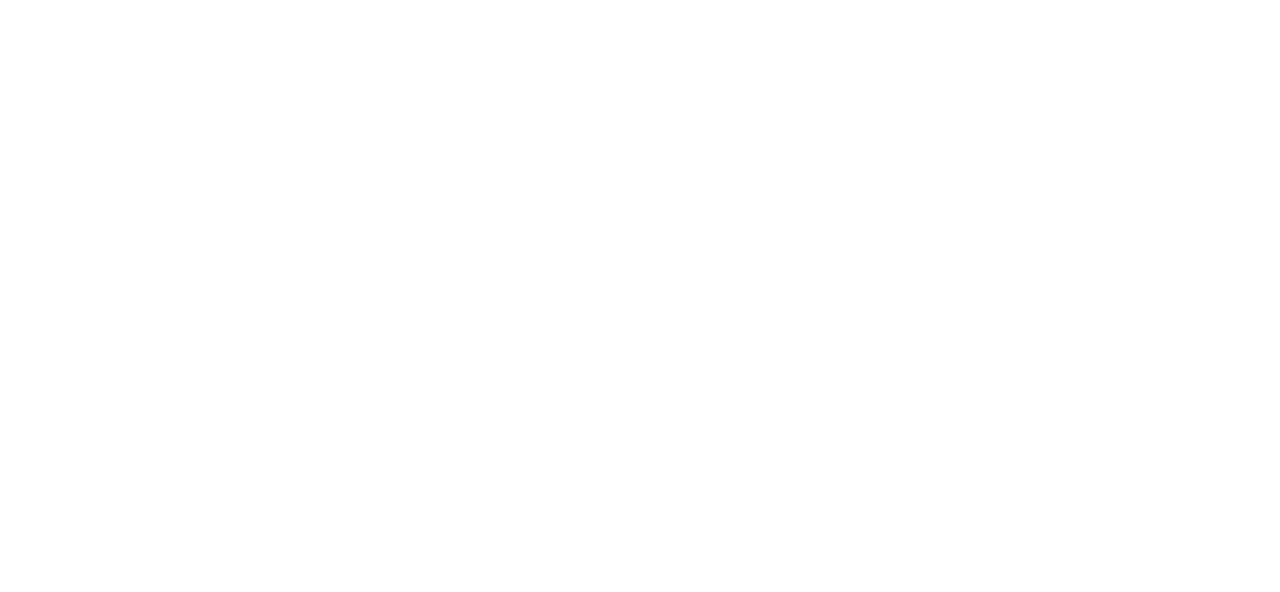
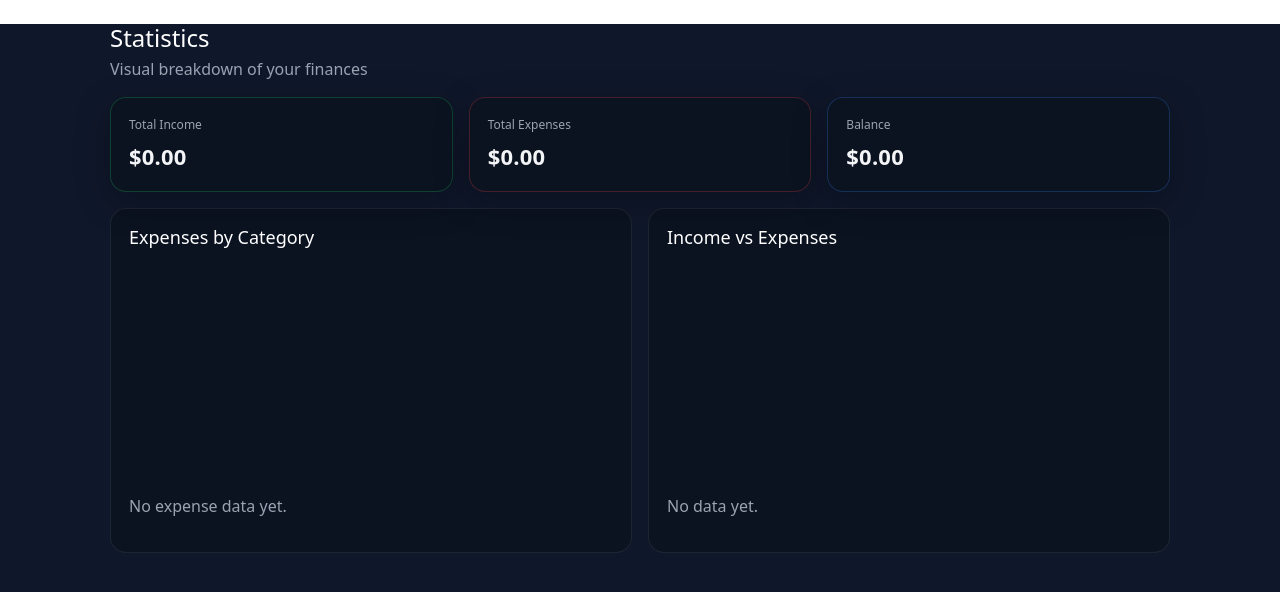
Before and after one commit to ariadiam/money-tracker-frontend, an Angular app: page /statistics in a window 1280 px wide. Before the commit this address led to /. Shown: the top 592 px of the page. Built offline with nearby package versions, Linux system fonts and the light colour scheme; no server answers.

Commit message:
feat: add statistics component

```diff
--- a/package.json
+++ b/package.json
@@ -19,6 +19,7 @@
     "@angular/platform-browser-dynamic": "^19.2.0",
     "@angular/router": "^19.2.0",
     "bootstrap": "^5.3.7",
+    "chart.js": "^4.5.0",
     "rxjs": "~7.8.0",
     "tslib": "^2.3.0",
     "zone.js": "~0.15.0"
--- a/src/app/app.routes.ts
+++ b/src/app/app.routes.ts
@@ -4,6 +4,7 @@
 import { DashboardComponent } from './components/dashboard/dashboard.component';
 import { TransactionListComponent } from './components/transactions/transaction-list/transaction-list.component';
 import { AddTransactionComponent } from './components/transactions/add-transaction/add-transaction.component';
+import { StatisticsComponent } from './components/statistics/statistics.component';
 
 export const routes: Routes = [
   { path: '', redirectTo: 'login', pathMatch: 'full' },
@@ -11,5 +12,6 @@
   { path: 'register', component: RegisterComponent },
   { path: 'dashboard', component: DashboardComponent },
   { path: 'transactions', component: TransactionListComponent },
-  { path: 'transactions/add', component: AddTransactionComponent }
+  { path: 'transactions/add', component: AddTransactionComponent },
+  { path: 'statistics', component: StatisticsComponent },
 ];
--- a/src/app/components/shared/navbar/navbar.component.html
+++ b/src/app/components/shared/navbar/navbar.component.html
@@ -5,6 +5,7 @@
   <a routerLink="/dashboard" routerLinkActive="active-link">Dashboard</a>
   <a routerLink="/transactions" routerLinkActive="active-link">Transactions</a>
   <a routerLink="/transactions/new" routerLinkActive="active-link">Add</a>
+  <a routerLink="/statistics" routerLinkActive="active-link">Statistics</a>
 
   <div class="user">
     <span class="hello">Hi, {{ username || 'User' }}</span>
--- /dev/null
+++ b/src/app/components/statistics/statistics.component.css
@@ -0,0 +1,65 @@
+:host { display:block; min-height:100vh; background:#0f172a; }
+
+.stats-wrap{
+  max-width:1100px;
+  margin: 24px auto;
+  padding: 0 20px;
+  color:#e5e7eb;
+}
+
+.header{
+  display:flex;
+  align-items:flex-end;
+  justify-content:space-between;
+  margin-bottom:16px;
+}
+.header h1{ margin:0 0 4px; font-size:24px; color:#fff; }
+.header .sub{ margin:0; color:#9aa3b2; }
+
+.cards{
+  display:grid;
+  grid-template-columns:repeat(3, 1fr);
+  gap:16px;
+  margin-bottom:16px;
+}
+
+.card{
+  background:#0b1220;
+  border:1px solid rgba(255,255,255,.08);
+  border-radius:16px;
+  padding:18px;
+  box-shadow:0 10px 35px rgba(0,0,0,.25);
+}
+
+.card.kpi .label{ color:#9aa3b2; font-size:12px; }
+.card.kpi .value{
+  margin-top:6px;
+  font-size:22px;
+  font-weight:800;
+  letter-spacing:.2px;
+  color:#f3f4f6; /* brighter for readability */
+}
+
+.card.kpi.income{ border-color: rgba(34,197,94,.25); }
+.card.kpi.expense{ border-color: rgba(239,68,68,.25); }
+.card.kpi.balance{ border-color: rgba(59,130,246,.25); }
+
+.grid{
+  display:grid;
+  grid-template-columns:1fr 1fr;
+  gap:16px;
+}
+
+.panel{
+  background:#0b1220;
+  border:1px solid rgba(255,255,255,.08);
+  border-radius:16px;
+  padding:18px;
+}
+.panel h2{ margin:0 0 12px; font-size:18px; color:#fff; }
+.empty{ color:#9aa3b2; margin-top:8px; }
+
+@media (max-width: 900px){
+  .cards{ grid-template-columns: 1fr; }
+  .grid{ grid-template-columns: 1fr; }
+}
--- /dev/null
+++ b/src/app/components/statistics/statistics.component.html
@@ -0,0 +1,37 @@
+<div class="stats-wrap">
+  <div class="header">
+    <div>
+      <h1>Statistics</h1>
+      <p class="sub">Visual breakdown of your finances</p>
+    </div>
+  </div>
+
+  <div class="cards">
+    <div class="card kpi income">
+      <div class="label">Total Income</div>
+      <div class="value">{{ totalIncome | currency }}</div>
+    </div>
+    <div class="card kpi expense">
+      <div class="label">Total Expenses</div>
+      <div class="value">{{ totalExpenses | currency }}</div>
+    </div>
+    <div class="card kpi balance">
+      <div class="label">Balance</div>
+      <div class="value">{{ (totalIncome - totalExpenses) | currency }}</div>
+    </div>
+  </div>
+
+  <div class="grid">
+    <div class="panel">
+      <h2>Expenses by Category</h2>
+      <canvas #expensesCanvas height="220"></canvas>
+      <p class="empty" *ngIf="!hasExpenses">No expense data yet.</p>
+    </div>
+
+    <div class="panel">
+      <h2>Income vs Expenses</h2>
+      <canvas #shareCanvas height="220"></canvas>
+      <p class="empty" *ngIf="transactions.length === 0">No data yet.</p>
+    </div>
+  </div>
+</div>
--- /dev/null
+++ b/src/app/components/statistics/statistics.component.ts
@@ -0,0 +1,122 @@
+import { Component, OnDestroy, OnInit, ViewChild, ElementRef } from '@angular/core';
+import { CommonModule, CurrencyPipe } from '@angular/common';
+import { TransactionService } from '../../services/transactions/transaction.service';
+import { Transaction } from '../../shared/interfaces/transaction';
+import Chart, { ChartData, ChartOptions } from 'chart.js/auto';
+
+@Component({
+  selector: 'app-statistics',
+  standalone: true,
+  imports: [CommonModule, CurrencyPipe],
+  templateUrl: './statistics.component.html',
+  styleUrls: ['./statistics.component.css']
+})
+export class StatisticsComponent implements OnInit, OnDestroy {
+  @ViewChild('expensesCanvas') expensesCanvas!: ElementRef<HTMLCanvasElement>;
+  @ViewChild('shareCanvas') shareCanvas!: ElementRef<HTMLCanvasElement>;
+
+  transactions: Transaction[] = [];
+  totalIncome = 0;
+  totalExpenses = 0;
+
+  private expensesChart?: Chart;
+  private shareChart?: Chart;
+
+  constructor(private txService: TransactionService) {}
+
+  ngOnInit(): void {
+    this.txService.getTransactions().subscribe({
+      next: (txs) => {
+        this.transactions = txs || [];
+        this.computeTotals();
+        // ensure canvases exist in DOM before building charts
+        setTimeout(() => this.buildCharts(), 0);
+      },
+      error: (err) => console.error('Failed to load transactions for stats', err)
+    });
+  }
+
+  ngOnDestroy(): void {
+    this.expensesChart?.destroy();
+    this.shareChart?.destroy();
+  }
+
+  get hasExpenses(): boolean {
+    return this.transactions.some(t => t.type === 'expense');
+  }
+
+  private computeTotals(): void {
+    const norm = (n: any) => Math.abs(Number(n) || 0);
+    this.totalIncome = this.transactions
+      .filter(t => t.type === 'income')
+      .reduce((s, t) => s + norm(t.amount), 0);
+    this.totalExpenses = this.transactions
+      .filter(t => t.type === 'expense')
+      .reduce((s, t) => s + norm(t.amount), 0);
+  }
+
+  private buildCharts(): void {
+    this.buildExpensesByCategory();
+    this.buildIncomeVsExpense();
+  }
+
+  private buildExpensesByCategory(): void {
+    const byCat = new Map<string, number>();
+    for (const t of this.transactions) {
+      if (t.type !== 'expense') continue;
+      const key = (t.category || 'Uncategorized').trim().toLowerCase();
+      byCat.set(key, (byCat.get(key) || 0) + Math.abs(Number(t.amount) || 0));
+    }
+
+    const labels = Array.from(byCat.keys()).map(k => this.prettyLabel(k));
+    const values = Array.from(byCat.values());
+
+    this.expensesChart?.destroy();
+    const ctx = this.expensesCanvas?.nativeElement.getContext('2d');
+    if (!ctx) return;
+
+    const data: ChartData<'doughnut'> = {
+      labels,
+      datasets: [{ data: values }]
+    };
+
+    this.expensesChart = new Chart(ctx, {
+      type: 'doughnut',
+      data,
+      options: {
+        plugins: {
+          legend: { labels: { color: '#e5e7eb' } },
+          tooltip: { enabled: true }
+        }
+      }
+    });
+  }
+
+  private buildIncomeVsExpense(): void {
+    const data: ChartData<'doughnut'> = {
+      labels: ['Income', 'Expenses'],
+      datasets: [{ data: [this.totalIncome, this.totalExpenses] }]
+    };
+
+    this.shareChart?.destroy();
+    const ctx = this.shareCanvas?.nativeElement.getContext('2d');
+    if (!ctx) return;
+
+    this.shareChart = new Chart(ctx, {
+      type: 'doughnut',
+      data,
+      options: {
+      cutout: '55%',
+      plugins: {
+        legend: { labels: { color: '#e5e7eb' } },
+        tooltip: { enabled: true }
+      }
+    } as ChartOptions<'doughnut'>
+});
+
+  }
+
+  private prettyLabel(k: string): string {
+    return k.replace(/\b\w/g, c => c.toUpperCase());
+  }
+}
```
Also changed, not shown: 2 other files (tests, documents, lock files or other folders).
